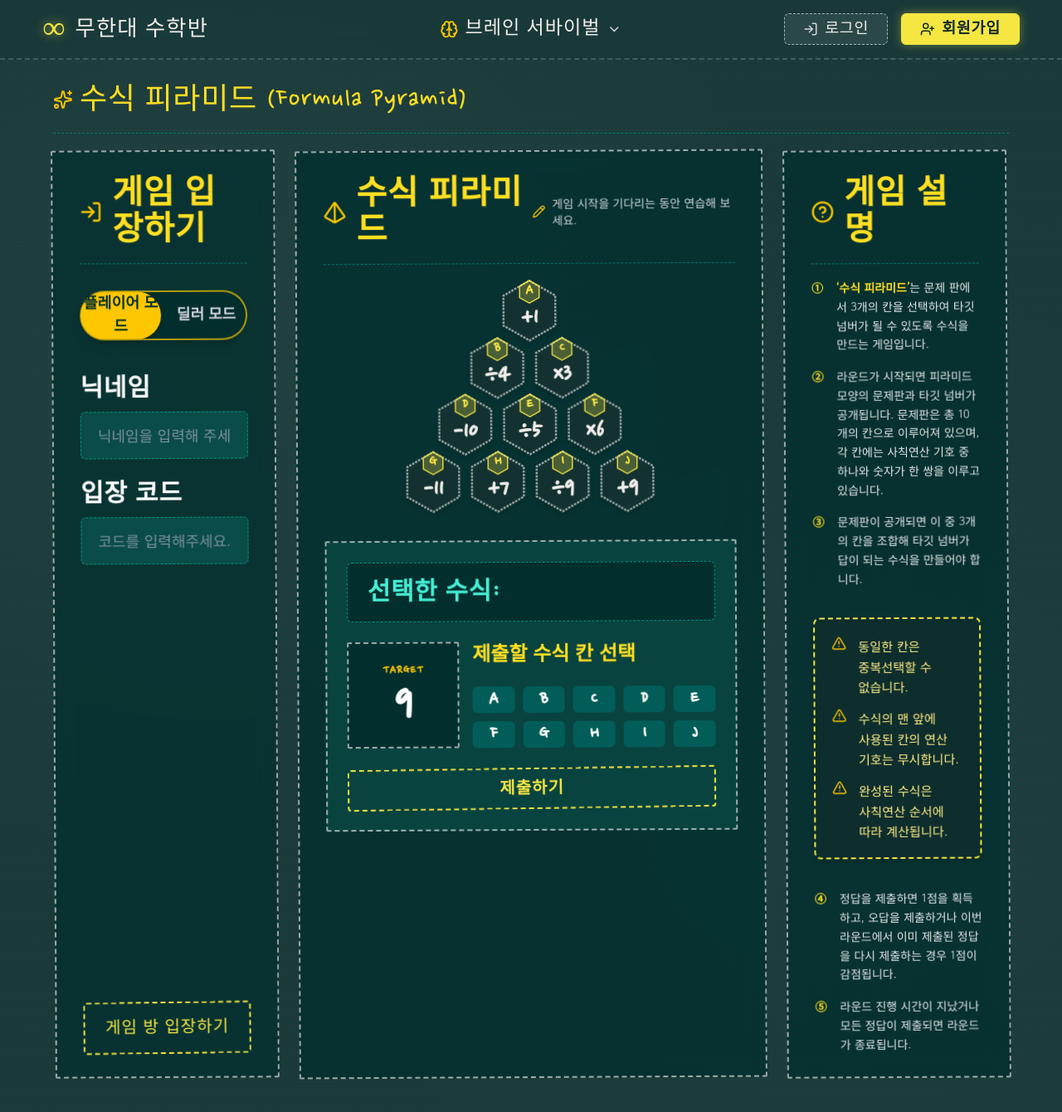
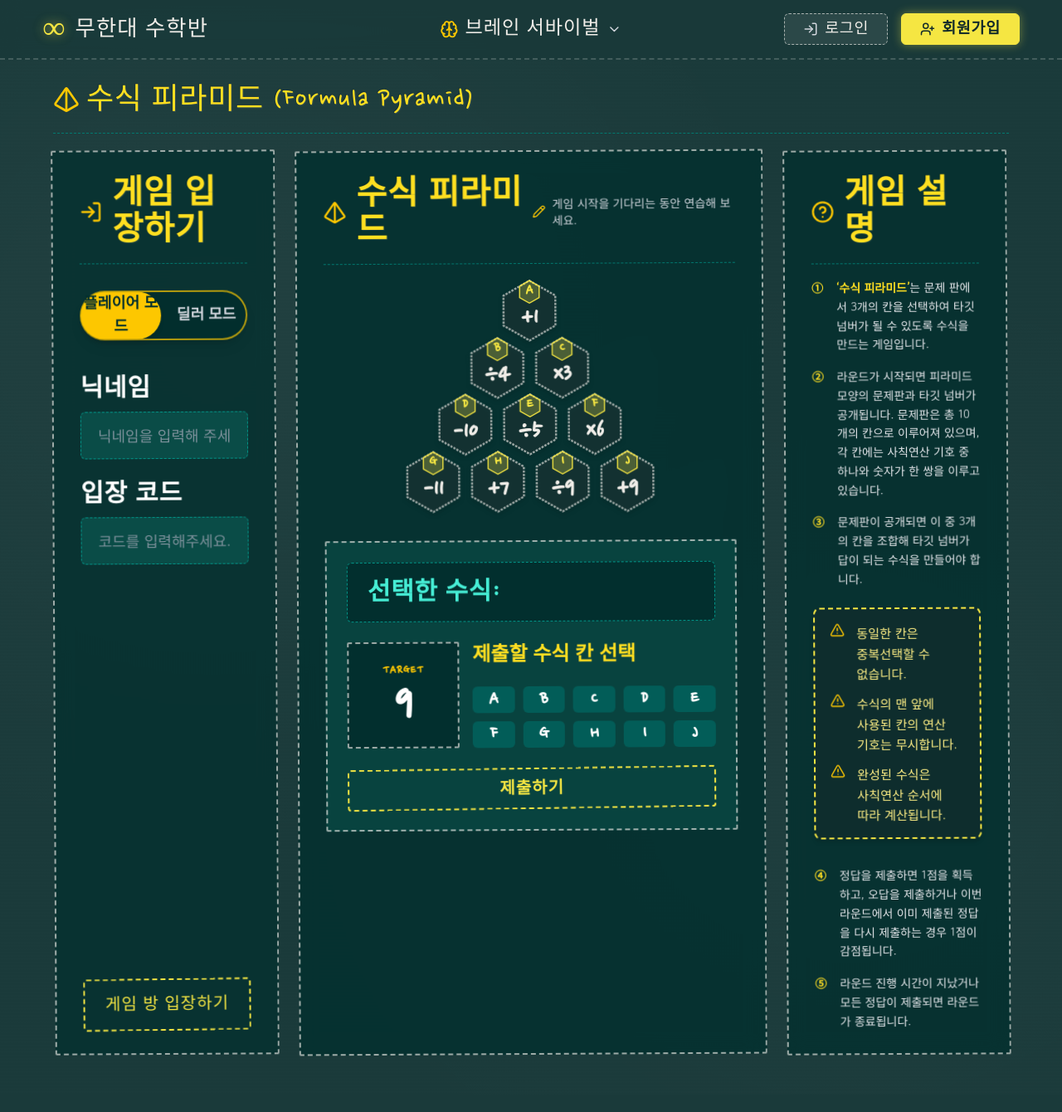
Before and after one commit to rlawlsdnjs78-infinity/infinitymath, a Next.js app: page /formula-pyramid in a window 1280 px wide. Shown: the top 1340 px of the page at 83% size. After the commit the page ends 1319 px from the top, so only its background shows below. Built offline with nearby package versions, Linux system fonts and the light colour scheme.

Commit message:
fix: update main title icon to Pyramid and adjust warning box position under Item 3

```diff
--- a/src/app/formula-pyramid/page.tsx
+++ b/src/app/formula-pyramid/page.tsx
@@ -251,7 +251,7 @@ export default function FormulaPyramidPage() {
               className="text-3xl sm:text-4xl text-yellow-300 flex items-center gap-2"
               style={{ fontFamily: "var(--font-chalk)" }}
             >
-              <Sparkles className="text-yellow-400" />
+              <Pyramid className="text-yellow-400 flex-shrink-0" size={32} />
               수식 피라미드 (Formula Pyramid)
             </h1>
           </div>
@@ -629,18 +629,18 @@ export default function FormulaPyramidPage() {
                     </p>
                   </div>
 
-                  {/* [요구사항 7] ③번 하위 '주의' 표시 항목 전용 박스 - 명시적 인라인 스타일 패딩 및 여백 부여 */}
+                  {/* [요구사항] ③번 설명 바로 아래 밀착 배치 & ④번 항목과의 간격(1rem) 조율 */}
                   <div
                     className="w-full rounded-lg shadow-md"
                     style={{
                       border: "2px dashed #f5e642",
                       backgroundColor: "rgba(15, 45, 45, 0.9)",
-                      padding: "20px 20px",
-                      marginTop: "1.25rem",
-                      marginBottom: "1.25rem",
+                      padding: "16px 18px",
+                      marginTop: "0.5rem",
+                      marginBottom: "1rem",
                       display: "flex",
                       flexDirection: "column",
-                      gap: "14px",
+                      gap: "12px",
                       boxSizing: "border-box",
                     }}
                   >
```
